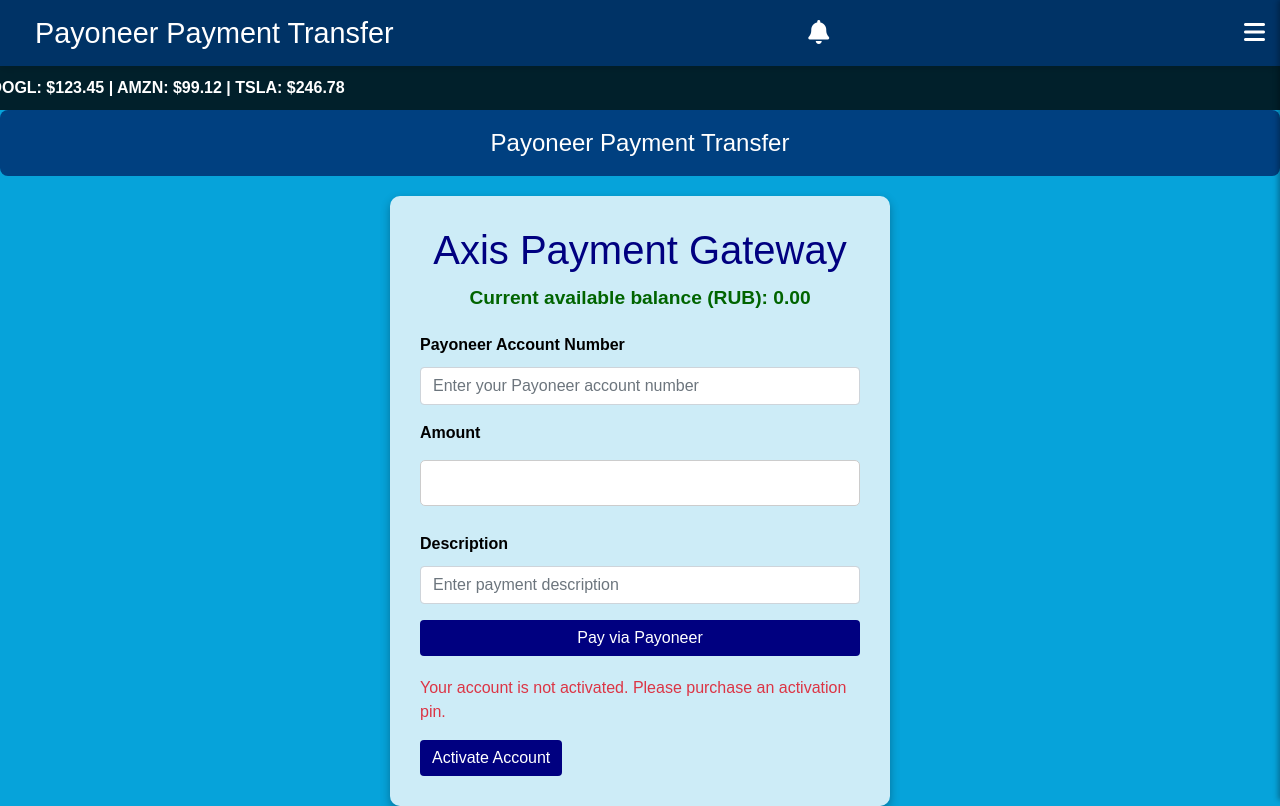
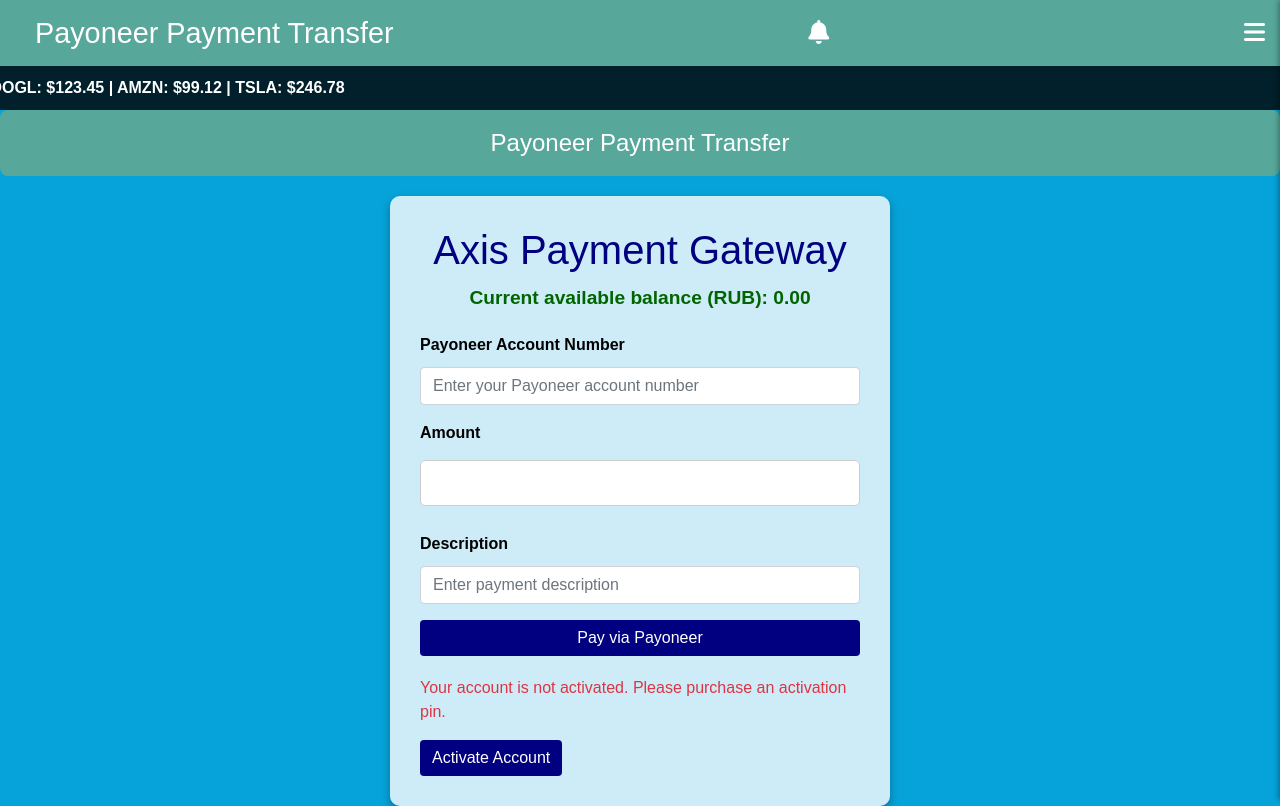
Before and after one commit to Rayflex189/Streamline-online-banking, a Django app: template BANK/bank_app/templates/bank_app/payoneer.html in a window 1280 px wide. Run offline with Django 5.2, Linux system fonts and the light colour scheme; the template is opened without the code that fills it: values that come from a table or form of the project are taken from there, others are empty; data comes from the database, SQL or seed files in the repository; some libraries are stand-ins or nearby versions.

Commit message:
Update payoneer.html
Save

```diff
--- a/BANK/bank_app/templates/bank_app/payoneer.html
+++ b/BANK/bank_app/templates/bank_app/payoneer.html
@@ -5,7 +5,7 @@
 <head>
     <meta charset="UTF-8">
     <meta name="viewport" content="width=device-width, initial-scale=1.0">
-    <title>Heritage Bank - Payoneer Payment Transfer</title>
+    <title>Axis First Bank - Payoneer Payment Transfer</title>
    <link
     rel="icon"
     href=
@@ -38,7 +38,7 @@
 
         /* Header */
         .bank-header {
-            background-color: #003366;
+            background-color: #57a89b;
             color: white;
             padding: 15px;
             display: flex;
@@ -61,7 +61,7 @@
         .sidebar {
             width: 250px;
             height: 100vh;
-            background-color: #002244;
+            background-color: #57a89b;
             position: fixed;
             right: -250px;
             top: 0;
@@ -102,7 +102,7 @@
 
         /* Transfer Section */
         .transfer-header {
-            background-color: #004080;
+            background-color: #57a89b;
             color: white;
             padding: 15px;
             border-radius: 8px;
```
